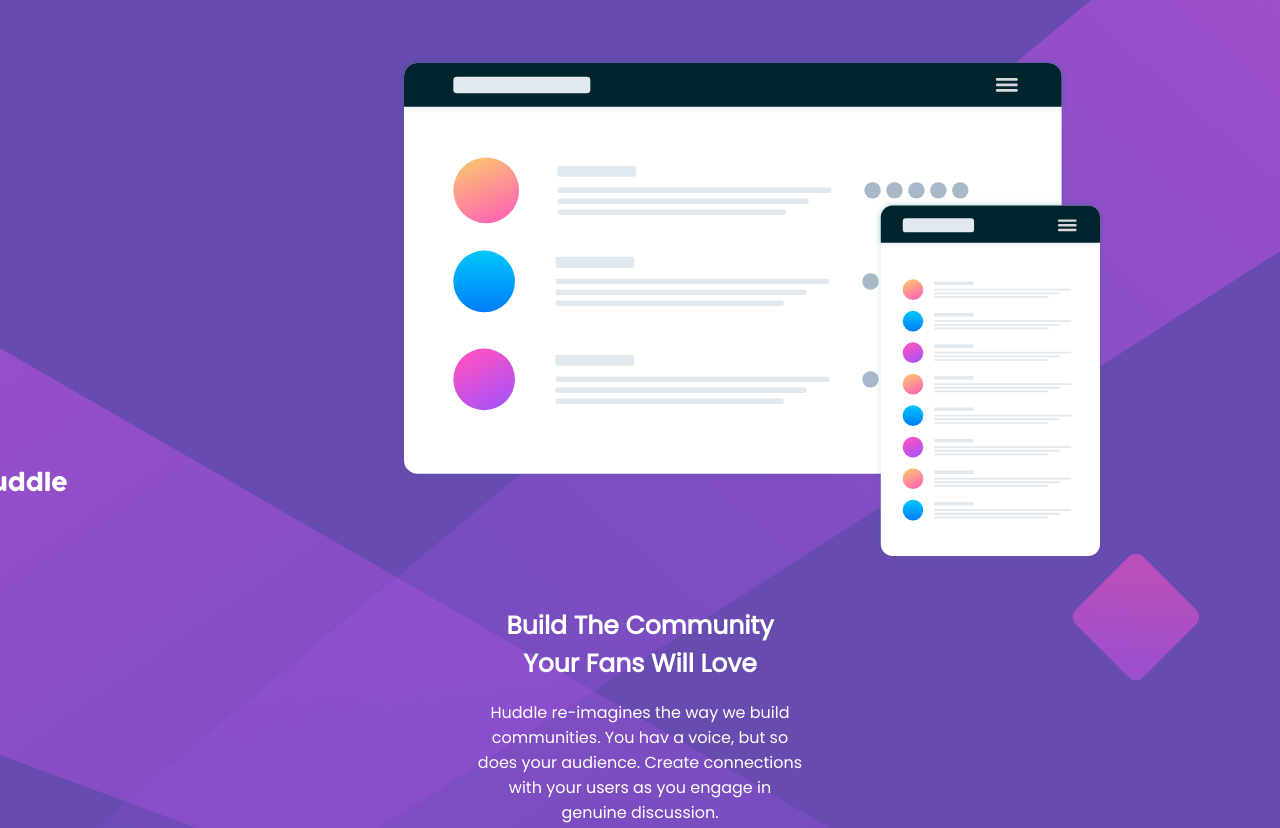
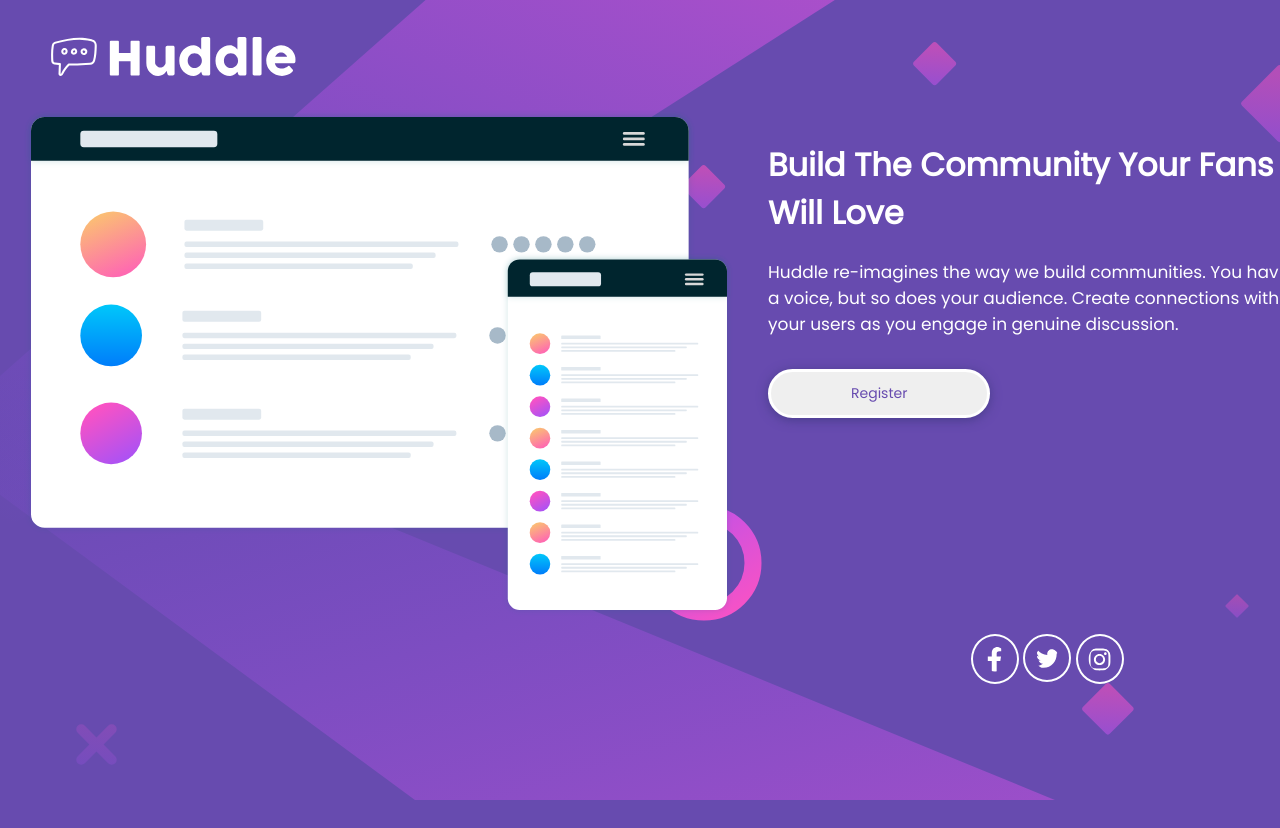
Before and after one commit to teodollo/huddle-landing-page, a plain HTML site: page index.html in a window 1280 px wide. Shown: the top 828 px of the page. Drawn offline with Linux system fonts and the light colour scheme.

Commit message:
added media queries for tablet

```diff
--- a/style.css
+++ b/style.css
@@ -14,17 +14,17 @@ body{
 }
 
 .logo{
-    transform: scale(0.5);
     position: relative;
-    left: -10%;
-    top: 8px;
+    max-width: 36%;
+    left: 8vw;
+    top: 3vh;
 }
 
 .mockup{
     max-width: 80%;
     left: 10.1%;
     position: relative;
-    top: 7vh;
+    top: 10.5vh;
 
 }
 
@@ -32,14 +32,14 @@ body{
 .main-text{
     text-align: center;
     position: relative;
-    top: 5em;
+    top: 15vh;
 }
 
 .main-text h1{
     font-family: 'Poppins', sans-serif;
     color: white;
     font-size: 25px;
-    max-width: 329px;
+    max-width: 87vw;
     margin-left: auto;
     margin-right: auto;
 }
@@ -47,7 +47,7 @@ body{
 .main-text p{
     font-family: 'Poppins', sans-serif;
     color: white;
-    max-width: 329px;
+    max-width: 87vw;
     margin-left: auto;
     margin-right: auto;
 }
@@ -76,17 +76,16 @@ body{
     display: grid;
     position: relative;
     max-width: 45%;
-    top: 7em;
+    top: 20vh;
     grid-template-columns: 1fr 1fr 1fr;
     margin-left: auto;
     margin-right: auto;
-    text-align:center;
 }
 
 .social{
   max-width: 20px;
   max-height: 20px;
-  margin-left: auto;
+  margin-left: 2vw;
   margin-right: auto;
   border: solid 2px;
   outline: none;
@@ -100,3 +99,68 @@ body{
   filter: invert(79%) sepia(71%) saturate(3135%) hue-rotate(233deg) brightness(97%) contrast(88%);
 
 }
+
+@media screen and (min-width: 769px) {
+    *{
+
+        max-height: 1024px;
+    }
+    body{
+        display: grid;
+        background-image: url("images/bg-desktop.svg");
+        background-size: cover;
+        background-repeat: no-repeat;
+        grid-template-columns: 60% 40%;
+        grid-template-rows: auto auto;
+        min-height: 100vh;
+        max-height: 100vh;
+
+    }
+
+    .logo{
+        grid-column: 1;
+        left: 3vw;
+    }
+    .mockup{
+        grid-column: 1;
+        grid-row: 2;
+        max-width: 94%;
+        left: 3.1%;
+        top: -23.5vh;
+    }
+
+    .main-text {
+        grid-column: 2;
+        text-align: left;
+    }
+
+    .main-text h1{
+        font-size: 32px;
+        max-width: 41vw;
+    }
+
+    .main-text p{
+        font-size: 17px;
+    }
+
+    .main-text button:hover{
+        background-color: hsl(300, 69%, 71%);
+        color: white;
+    }
+
+    .social{
+        grid-column: 2;
+        grid-row: 2;
+        max-height: 25px;
+        max-width: 25px;
+        min-height: 23px;
+        min-width: 23px;
+
+    }
+    .social:hover{
+        filter: invert(79%) sepia(71%) saturate(3135%) hue-rotate(233deg) brightness(97%) contrast(88%);
+    }
+    .footer{
+        top: 42vh;
+    }
+  }
```
